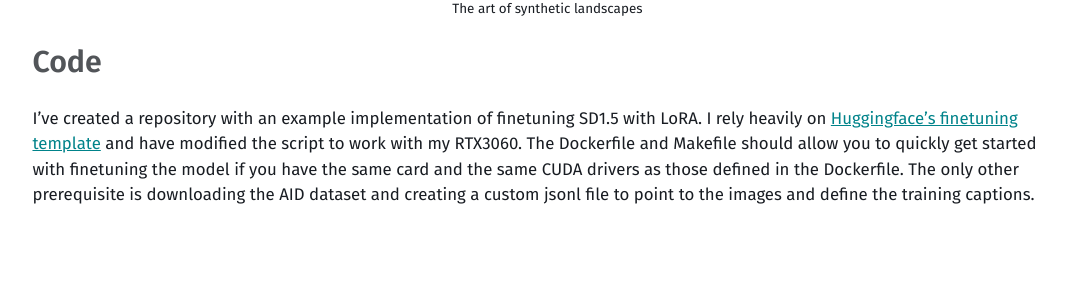
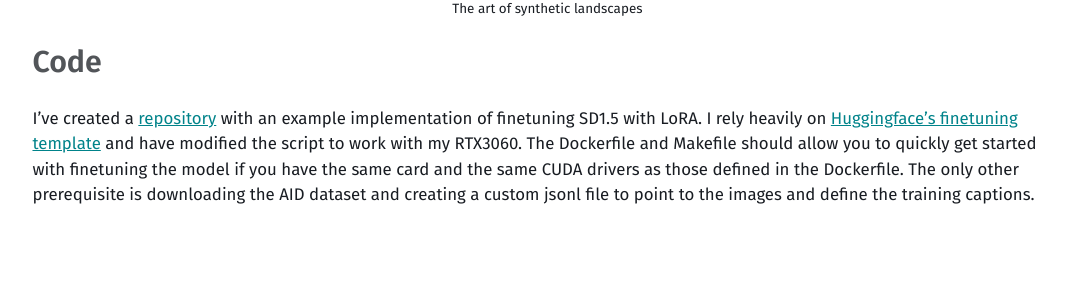
Before and after one commit to danielhoshizaki/danielhoshizaki, a Jekyll site: the page built from _posts/2024-01-20-stable-diffusion.md, in a window 1280 px wide and 900 px high, scrolled down 5946 px. Shown: the part 488-789 px from the top of the window, without its empty margins (18-1084 px from the left). Built offline with Jekyll 4.4.1, drawn with Linux system fonts in a browser that asks for light colours; some of the changed lines change nothing that is shown.

Commit message:
add repo link

```diff
--- a/_posts/2024-01-20-stable-diffusion.md
+++ b/_posts/2024-01-20-stable-diffusion.md
@@ -68,4 +68,4 @@
 
 ## Code
 
-I've created a repository with an example implementation of finetuning SD1.5 with LoRA. I rely heavily on [Huggingface's finetuning template](https://github.com/huggingface/diffusers/blob/main/examples/text_to_image/train_text_to_image_lora.py) and have modified the script to work with my RTX3060. The Dockerfile and Makefile should allow you to quickly get started with finetuning the model if you have the same card and the same CUDA drivers as those defined in the Dockerfile. The only other prerequisite is downloading the AID dataset and creating a custom jsonl file to point to the images and define the training captions.
+I've created a [repository](https://github.com/danielhoshizaki/stable-diffusion-remote-sensing) with an example implementation of finetuning SD1.5 with LoRA. I rely heavily on [Huggingface's finetuning template](https://github.com/huggingface/diffusers/blob/main/examples/text_to_image/train_text_to_image_lora.py) and have modified the script to work with my RTX3060. The Dockerfile and Makefile should allow you to quickly get started with finetuning the model if you have the same card and the same CUDA drivers as those defined in the Dockerfile. The only other prerequisite is downloading the AID dataset and creating a custom jsonl file to point to the images and define the training captions.
```
